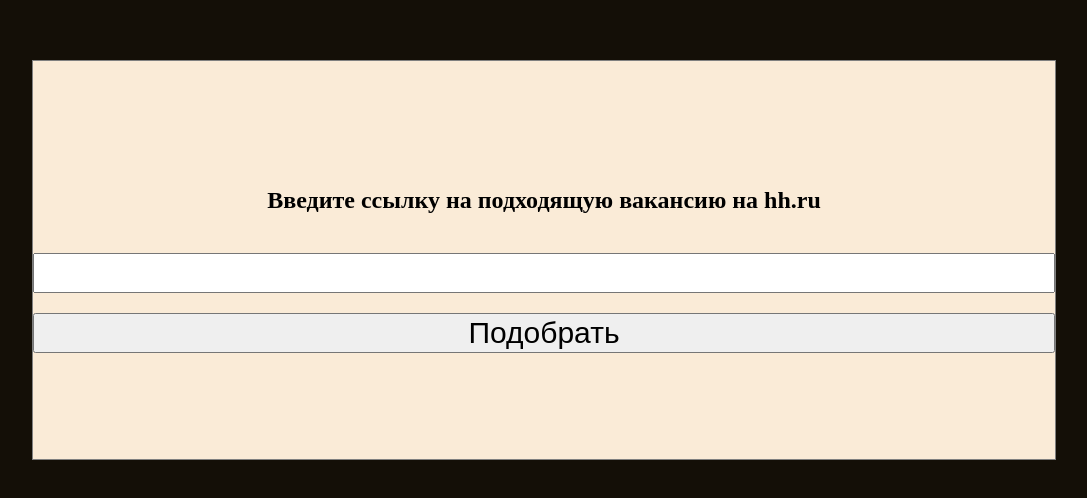
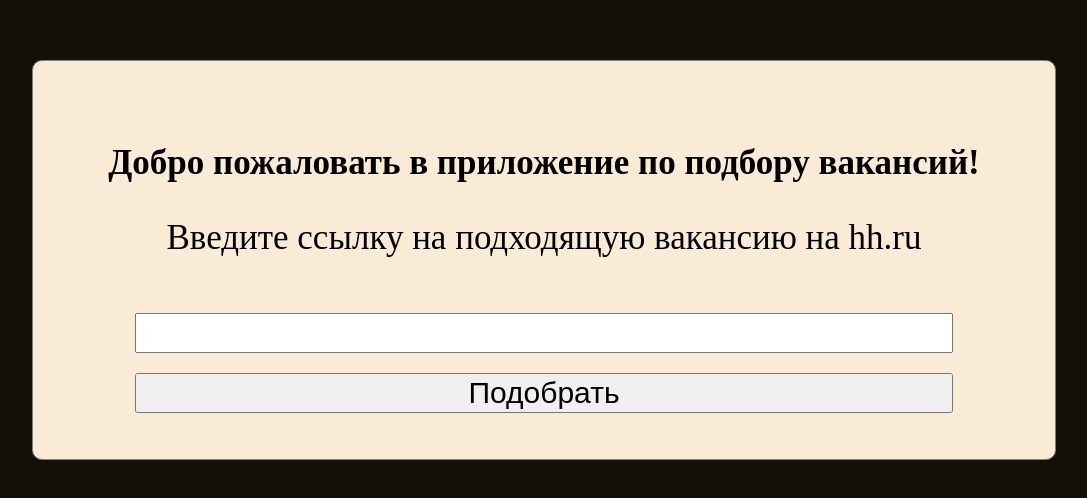
Before and after one commit to dbn789/13.Fullstack_App_hh_vacancy_parser, a React app in the folder client/: page / in a window 1280 px wide. Shown: the part 140-638 px from the top of the page, without its empty margins (96-1183 px from the left). Built offline with nearby package versions, Linux system fonts and the light colour scheme.

Commit message:
refactoring code

```diff
--- a/client/src/components/Home.jsx
+++ b/client/src/components/Home.jsx
@@ -6,8 +6,11 @@
 
     return (
         <div className='home'>
+           <header>
+           <p><strong>Добро пожаловать в приложение по подбору вакансий!</strong> </p>
+           <p>Введите ссылку на подходящую вакансию на hh.ru</p>
+           </header>
 
-            <h2>Введите ссылку на подходящую вакансию на hh.ru</h2>
             <input type="text" name="link" value={value} onChange={(e)=> setValue(e.target.value)}/>
 
             <button onClick={(e)=>{e.preventDefault(); handleSubmit(value)}}>Подобрать</button>
--- a/client/src/components/home.css
+++ b/client/src/components/home.css
@@ -9,11 +9,19 @@
     flex-direction: column;
     justify-content: center;
     align-items: center;
+    border-radius: 10px;
 }
-
+header{
+    font-size: 35px;
+    text-align: center;
+}
 input, button{
     font-size: 30px;
     display: block;
-    width: 100%;
+    width: 80%;
     margin-top: 20px;
 }
+
+button{
+    cursor: pointer;
+}
```
Also changed, not shown: 1 other file (tests, documents, lock files or other folders).
